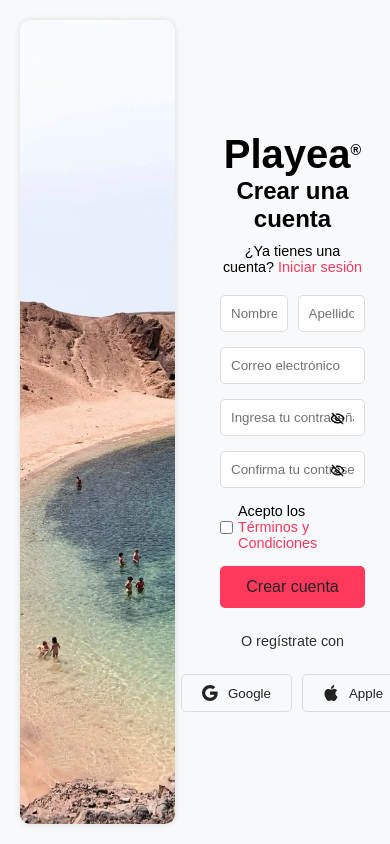
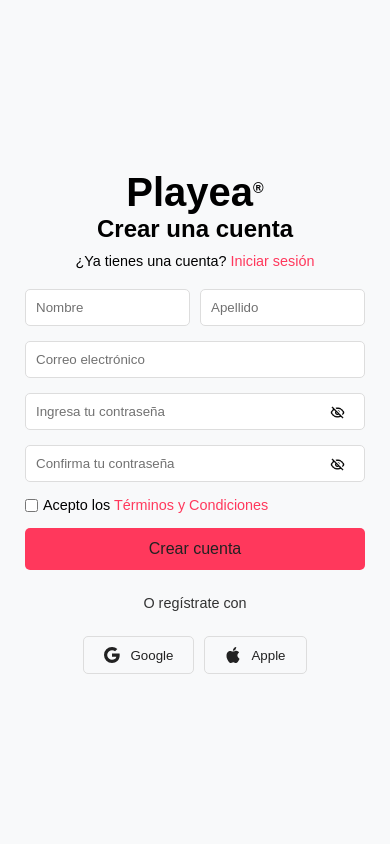
Before and after one commit to SergioAcostaTer/playa-front-angular, an Angular app: page /register in a window 390 px wide. Built offline with nearby package versions, Linux system fonts and the light colour scheme.

Commit message:
style: Update register component styles for improved responsiveness and layout for smaller devices

```diff
--- a/src/app/pages/register/register.component.css
+++ b/src/app/pages/register/register.component.css
@@ -6,7 +6,7 @@
   overflow: hidden;
 }
 
-.register__right-panel {
+.register__panel {
   width: 50%;
   height: 100%;
   display: flex;
@@ -133,3 +133,32 @@
   width: 15px;
   height: 15px;
 }
+
+
+@media (max-width: 430px) {
+  .register {
+    flex-direction: column;
+  }
+
+  app-panel-image {
+    display: none;
+  }
+
+  .register__panel {
+    width: 100%;
+  }
+}
+
+@media (max-width: 742px) {
+  .register {
+    flex-direction: column;
+  }
+
+  app-panel-image {
+    display: none;
+  }
+
+  .register__panel {
+    width: 100%;
+  }
+}
--- a/src/app/pages/register/register.component.html
+++ b/src/app/pages/register/register.component.html
@@ -1,7 +1,7 @@
 <main class="register">
     <app-panel-image></app-panel-image>
 
-    <div class="register__right-panel">
+    <div class="register__panel">
         <h1 class="register__title">
             Playea<span class="register__registered-span">®</span>
         </h1>
```
